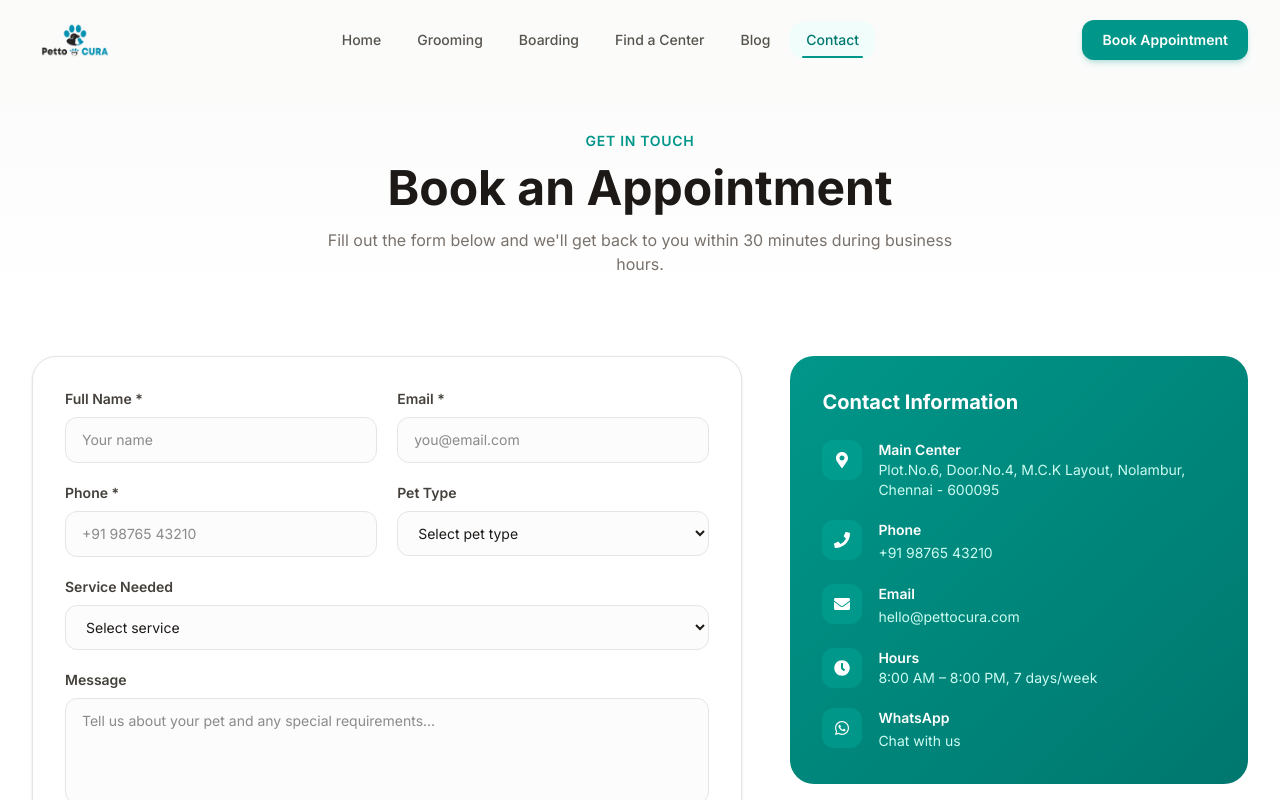
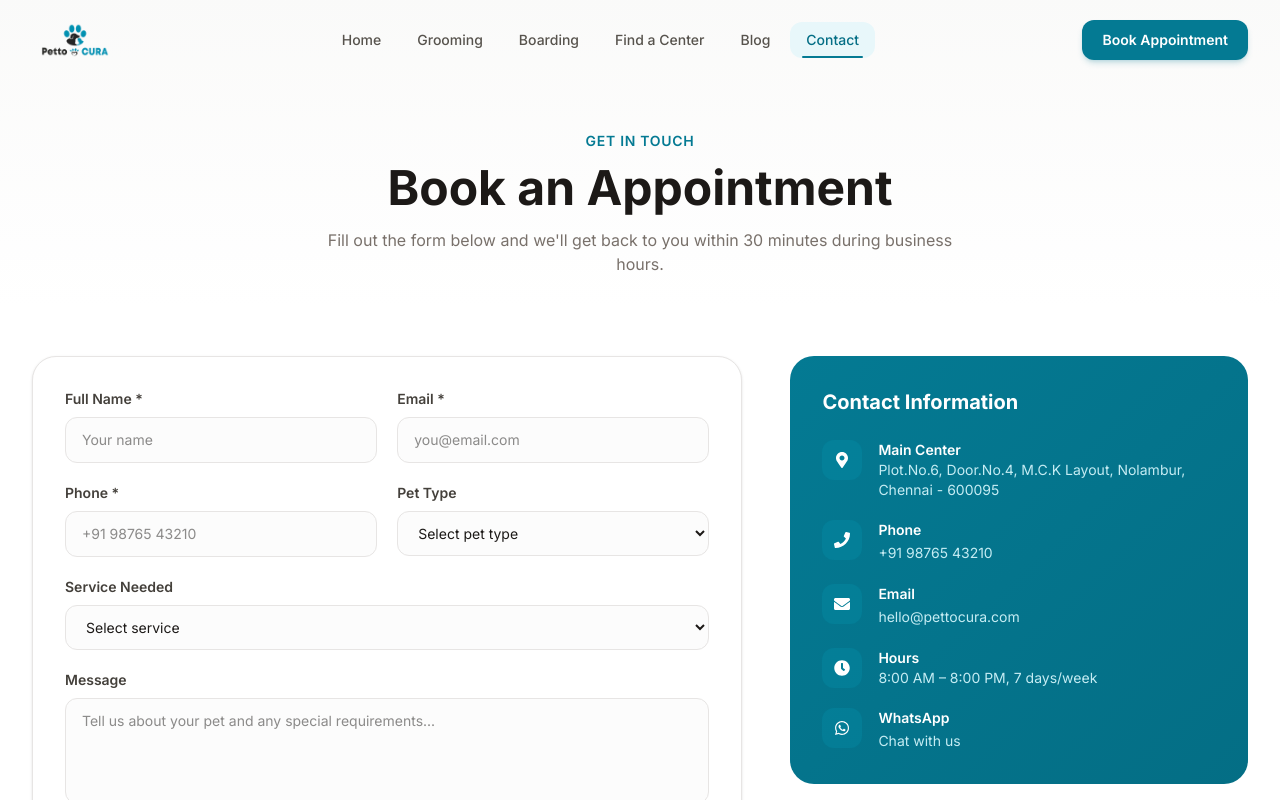
Before and after one commit to aphidsgroup/pettocura, a Next.js app: page /contact in a window 1280 px wide. Shown: the top 800 px of the page. Built offline with nearby package versions, Linux system fonts and the light colour scheme.

Commit message:
feat: replace brand color from green teal to #0591AD across entire site

```diff
--- a/src/app/contact/ContactMap.tsx
+++ b/src/app/contact/ContactMap.tsx
@@ -36,7 +36,7 @@ export default function ContactMap() {
         <div style="font-family: Inter, sans-serif;">
           <strong>Petto Cura — Nolambur</strong><br/>
           <span style="color: #57534e; font-size: 12px;">Plot.No.6, Door.No.4, M.C.K Layout, Nolambur</span><br/>
-          <span style="color: #14B8A6; font-size: 12px;">+91 98765 43210</span>
+          <span style="color: #0591AD; font-size: 12px;">+91 98765 43210</span>
         </div>
       `)
       .openPopup();
--- a/src/app/find-a-center/MapComponent.tsx
+++ b/src/app/find-a-center/MapComponent.tsx
@@ -58,7 +58,7 @@ export default function MapComponent({ stores, selectedStore, onSelectStore }: M
           <div style="font-family: Inter, sans-serif; padding: 4px;">
             <strong style="font-size: 14px;">${store.title}</strong>
             <p style="font-size: 12px; color: #57534e; margin: 4px 0;">${store.address}</p>
-            <p style="font-size: 12px; color: #14B8A6;">${store.phone}</p>
+            <p style="font-size: 12px; color: #0591AD;">${store.phone}</p>
             <span style="font-size: 11px; padding: 2px 8px; border-radius: 12px; background: ${store.status === 'open' ? '#d1fae5' : '#fee2e2'}; color: ${store.status === 'open' ? '#065f46' : '#991b1b'};">${store.status === 'open' ? 'Open' : 'Closed'}</span>
           </div>
         `);
--- a/src/app/globals.css
+++ b/src/app/globals.css
@@ -1,11 +1,24 @@
 @import "tailwindcss";
 
 @theme {
-  --color-cura-teal: #14B8A6;
-  --color-cura-teal-light: #5EEAD4;
-  --color-cura-teal-dark: #0F766E;
+  --color-cura-teal: #0591AD;
+  --color-cura-teal-light: #3BB8D0;
+  --color-cura-teal-dark: #046E85;
   --color-soft-bone: #F5F5F4;
   --font-sans: 'Inter', 'Outfit', ui-sans-serif, system-ui, -apple-system, sans-serif;
+
+  /* Override Tailwind teal palette with #0591AD brand color */
+  --color-teal-50: #e8f7fa;
+  --color-teal-100: #c5ecf3;
+  --color-teal-200: #8dd9e7;
+  --color-teal-300: #55c5db;
+  --color-teal-400: #1dafc7;
+  --color-teal-500: #0591AD;
+  --color-teal-600: #047a93;
+  --color-teal-700: #046E85;
+  --color-teal-800: #034f60;
+  --color-teal-900: #023945;
+  --color-teal-950: #01242d;
 }
 
 @layer base {
@@ -22,8 +35,8 @@
   }
 
   ::selection {
-    background-color: #99f6e4;
-    color: #134e4a;
+    background-color: #8dd9e7;
+    color: #023945;
   }
 }
 
@@ -49,6 +62,6 @@
 .prose-content ol { list-style-type: decimal; padding-left: 1.5rem; margin-bottom: 1rem; }
 .prose-content li { margin-bottom: 0.5rem; line-height: 1.6; color: #57534e; }
 .prose-content strong { font-weight: 600; color: #1c1917; }
-.prose-content a { color: #14B8A6; text-decoration: underline; }
+.prose-content a { color: #0591AD; text-decoration: underline; }
 .prose-content hr { border-color: #e7e5e4; margin: 2rem 0; }
-.prose-content blockquote { border-left: 3px solid #14B8A6; padding-left: 1rem; margin: 1.5rem 0; font-style: italic; color: #78716c; }
+.prose-content blockquote { border-left: 3px solid #0591AD; padding-left: 1rem; margin: 1.5rem 0; font-style: italic; color: #78716c; }
```
